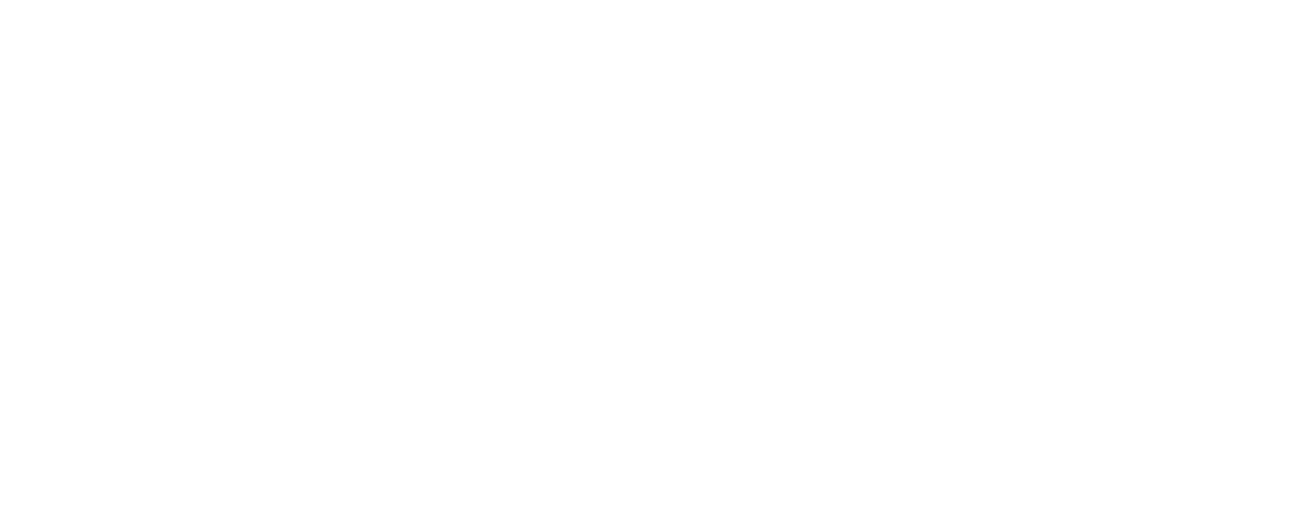
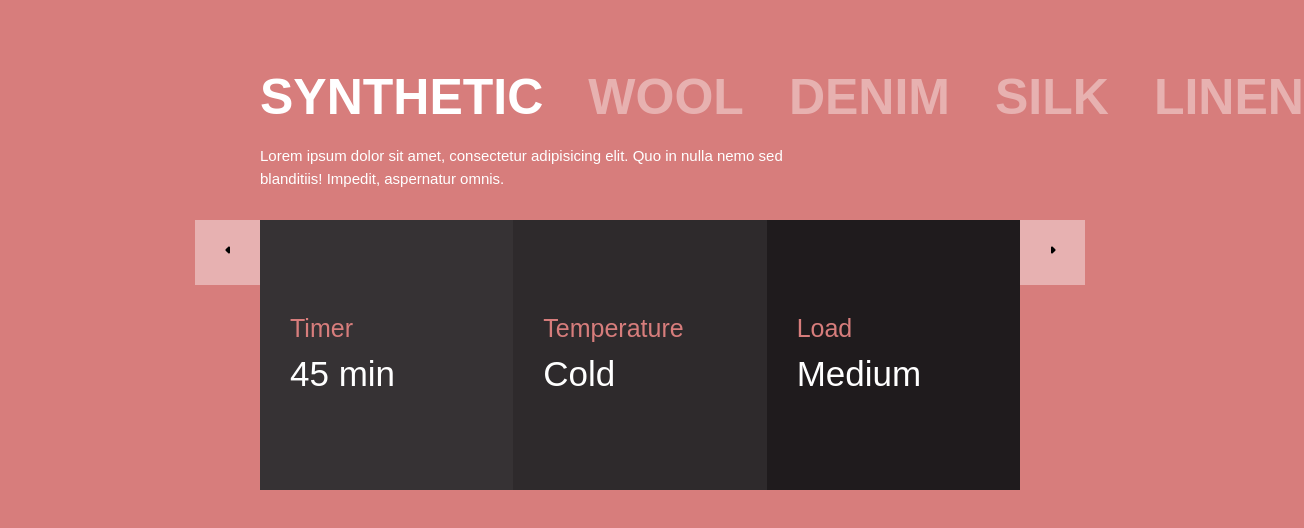
Before and after one commit to boburastonov/Washing-Machine, a plain HTML site: page index.html in a window 1280 px wide. Shown: the whole page, 1304 px wide, since content can reach past the window. Drawn offline with Linux system fonts and the light colour scheme.

Commit message:
Add site info section and styles

```diff
--- a/css/styles.css
+++ b/css/styles.css
@@ -17,11 +17,12 @@ body {
   height: 100%;
   padding: 0;
   margin: 0;
-  font-family: "Arial", sans-serif;
+  font-family: "Robot", "Arial", sans-serif;
   font-size: 16px;
   line-height: 1.5;
-  background-color: #fff;
-  color: #222;
+  background-color: #D77D7C;
+  color: #fff;
+  overflow-x: hidden;
 }
 
 img {
@@ -29,32 +30,10 @@ img {
   height: auto;
 }
 
-
-/* AUTOFILL-STYLES */
-/*input:-webkit-autofill,
-input:-webkit-autofill:hover,
-input:-webkit-autofill:focus,
-textarea:-webkit-autofill,
-textarea:-webkit-autofill:hover,
-textarea:-webkit-autofill:focus,
-select:-webkit-autofill,
-select:-webkit-autofill:hover,
-select:-webkit-autofill:focus {
-  border-color: transparent;
-  -webkit-text-fill-color: inherit;
-  -webkit-box-shadow: 0 0 0px 1000px #fff inset;
-}*/
-
-
-/* PLACEHOLDER-STYLES */
-/*::-webkit-input-placeholder,
-::-moz-placeholder,
-:-ms-input-placeholder,
-:-moz-placeholder {
-  color: rgba(52, 49, 61, 0.5);
-  opacity: 1;
-}*/
-
+*:focus{
+  outline: 2px dashed #fff;
+  outline-offset: 3px;
+}
 
 /* VISUALLY-HIDDEN */
 .visually-hidden {
@@ -72,9 +51,9 @@ select:-webkit-autofill:focus {
 /* CONTAINER */
 .container {
   width: 100%;
-  max-width: 1200px;
-  padding-left: 50px;
-  padding-right: 50px;
+  max-width: 800px;
+  padding-left: 20px;
+  padding-right: 20px;
   margin-left: auto;
   margin-right: auto;
 }
@@ -83,7 +62,112 @@ select:-webkit-autofill:focus {
 /* MAIN-CONTENT */
 .main-content {
   flex-grow: 1;
+  padding-top: 60px;
+  padding-bottom: 60px;
 }
+
+
+.washing-mode-list {
+  display: flex;
+  align-items: center;
+  padding: 0;
+  margin: 0;
+  list-style: none;
+  margin-top: 0;
+  margin-bottom: 10px;
+}
+
+.washing-mode-item:not(:last-child) {
+  margin-right: 45px;
+}
+
+.washing-mode-link {
+  color: rgb(255, 255, 255, .4);
+  text-decoration: none;
+  text-transform: uppercase;
+  font-size: 50px;
+  font-weight: 700;
+  transition: color .4s ease;
+}
+.washing-mode-item-active .washing-mode-link,
+.washing-mode-link:hover{
+  color: #fff;
+}
+
+.washing-mode-link:active{
+  color: rgb(255, 255, 255, .8);
+}
+
+.washing-mode-notice{
+  width: 530px;
+  color: #fff;
+  font-size: 15px;
+  margin-top: 0;
+  margin-bottom: 30px;
+}
+
+.washing-mode-info {
+  position: relative;
+}
+
+.washing-mode-controller {
+  width: 65px;
+  height: 65px;
+  background-color: rgb(255, 255, 255, .4);
+  outline: none;
+  border: 0;
+  cursor: pointer;
+  transition: background-color .3s ease;
+  position: absolute;
+  }
+  .washing-mode-controller:hover{
+    background-color: #fff;
+  }
+  .washing-mode-controller:active{
+    background-color: rgb(255, 255, 255, .8);
+  }
+  .washing-mode-controller-prev{
+    left: -65px;
+  }
+  .washing-mode-controller-next{
+    right: -65px;
+  }
+.washing-mode-status {
+  display: flex;
+  align-items: center;
+  margin: 0;
+}
+
+.washing-mode-status-item {
+  width: 270px;
+  height: 270px;
+  padding: 30px;
+  display: flex;
+  flex-direction: column;
+  justify-content: center;
+  cursor: pointer;
+}
+
+.washing-mode-item-timer{
+  background-color: #363234;
+}
+.washing-mode-item-temperature{
+  background-color: #2E2A2C;
+}
+.washing-mode-item-load{
+  background-color: #1F1B1D;
+}
+
+.washing-mode-status-heading {
+  color: #D77D7C;
+  font-size: 25px;
+}
+
+.washing-mode-status-value {
+  margin-left: 0;
+  font-size: 35px;
+}
+
 
 @media
 only screen and (-webkit-min-device-pixel-ratio: 2),
--- a/index.html
+++ b/index.html
@@ -4,14 +4,52 @@
   <meta charset="UTF-8">
   <meta http-equiv="X-UA-Compatible" content="IE=edge">
   <meta name="viewport" content="width=device-width, initial-scale=1.0">
-  <title>Project</title>
+  <title>Washing Machine</title>
+
+  <!-- Fonts -->
+  <link rel="preconnect" href="https://fonts.googleapis.com">
+  <link rel="preconnect" href="https://fonts.gstatic.com" crossorigin>
+  <link href="https://fonts.googleapis.com/css2?family=Roboto:wght@400;500;700&display=swap" rel="stylesheet">
 
   <!-- Stylesheets -->
   <link rel="stylesheet" href="css/normalize.css">
   <link rel="stylesheet" href="css/styles.css">
 </head>
 <body>
-
+  <main class="main-content">
+    <div class="container">
+      <ul class="washing-mode-list">
+        <li class="washing-mode-item washing-mode-item-active"><a href="#" class="washing-mode-link">Synthetic</a></li>
+        <li class="washing-mode-item"><a href="#" class="washing-mode-link">Wool</a></li>
+        <li class="washing-mode-item"><a href="#" class="washing-mode-link">Denim</a></li>
+        <li class="washing-mode-item"><a href="#" class="washing-mode-link">Silk</a></li>
+        <li class="washing-mode-item"><a href="#" class="washing-mode-link">Linen</a></li>
+      </ul>
+      <p class="washing-mode-notice">Lorem ipsum dolor sit amet, consectetur adipisicing elit. Quo in nulla nemo sed blanditiis! Impedit, aspernatur omnis.</p>
+      <div class="washing-mode-info">
+        <button type="button" class="washing-mode-controller washing-mode-controller-prev">
+          <img class="washing-mode-info-img" src="images/left-arrow.svg" alt="Previous">
+        </button>
+        <button type="button" class="washing-mode-controller washing-mode-controller-next">
+          <img class="washing-mode-info-img" src="images/right-arrow.svg" alt="Next">
+        </button>
+        <dl class="washing-mode-status">
+          <div class="washing-mode-status-item washing-mode-item-timer">
+            <dt class="washing-mode-status-heading">Timer</dt>
+            <dd class="washing-mode-status-value">45 min</dd>
+          </div>
+          <div class="washing-mode-status-item washing-mode-item-temperature">
+            <dt class="washing-mode-status-heading">Temperature</dt>
+            <dd class="washing-mode-status-value">Cold</dd>
+          </div>
+          <div class="washing-mode-status-item washing-mode-item-load">
+            <dt class="washing-mode-status-heading">Load</dt>
+            <dd class="washing-mode-status-value">Medium</dd>
+          </div>
+        </dl>
+      </div>
+    </div>
+  </main>
 
 
   <script src="js/main.js"></script>
```
Also changed, not shown: images/left-arrow.svg (added), images/right-arrow.svg (added).
